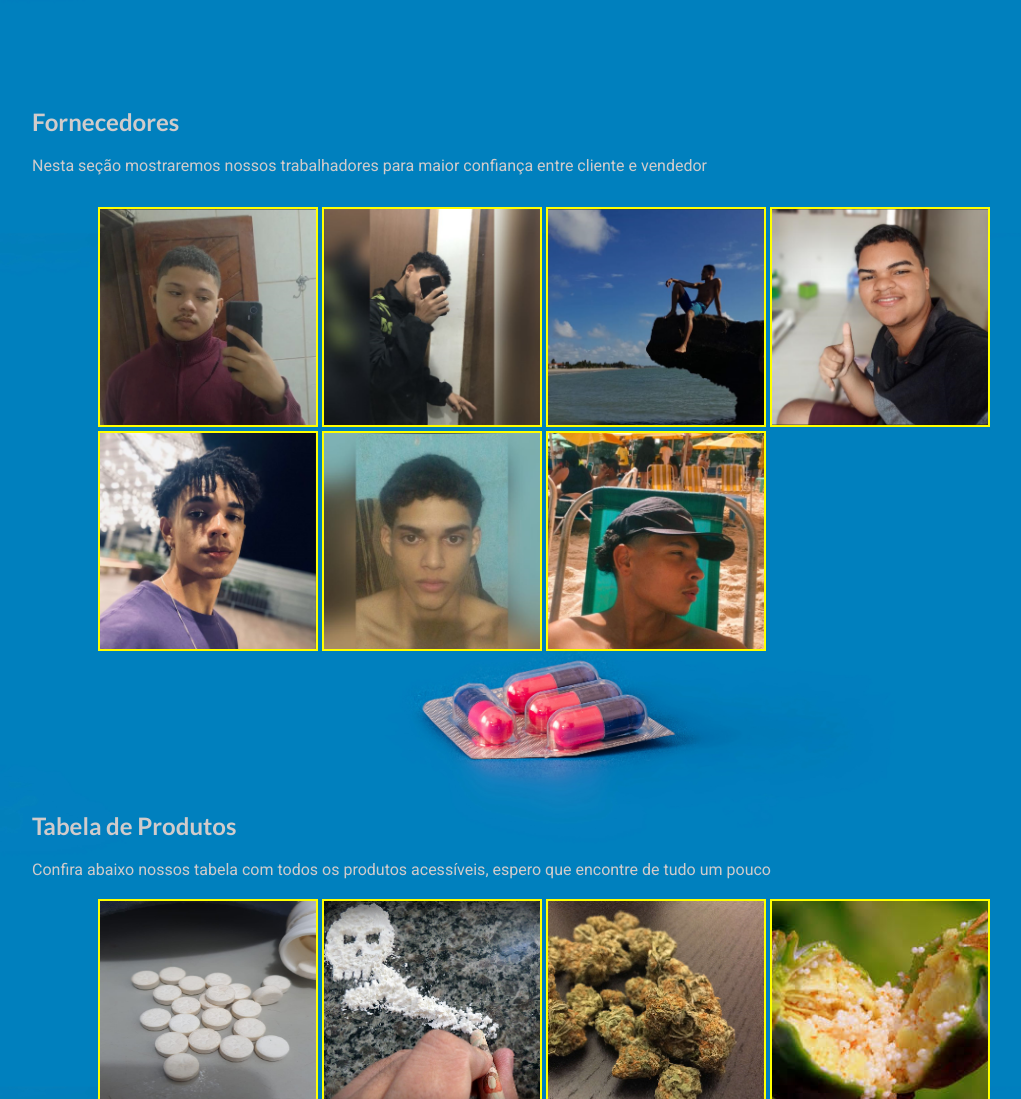
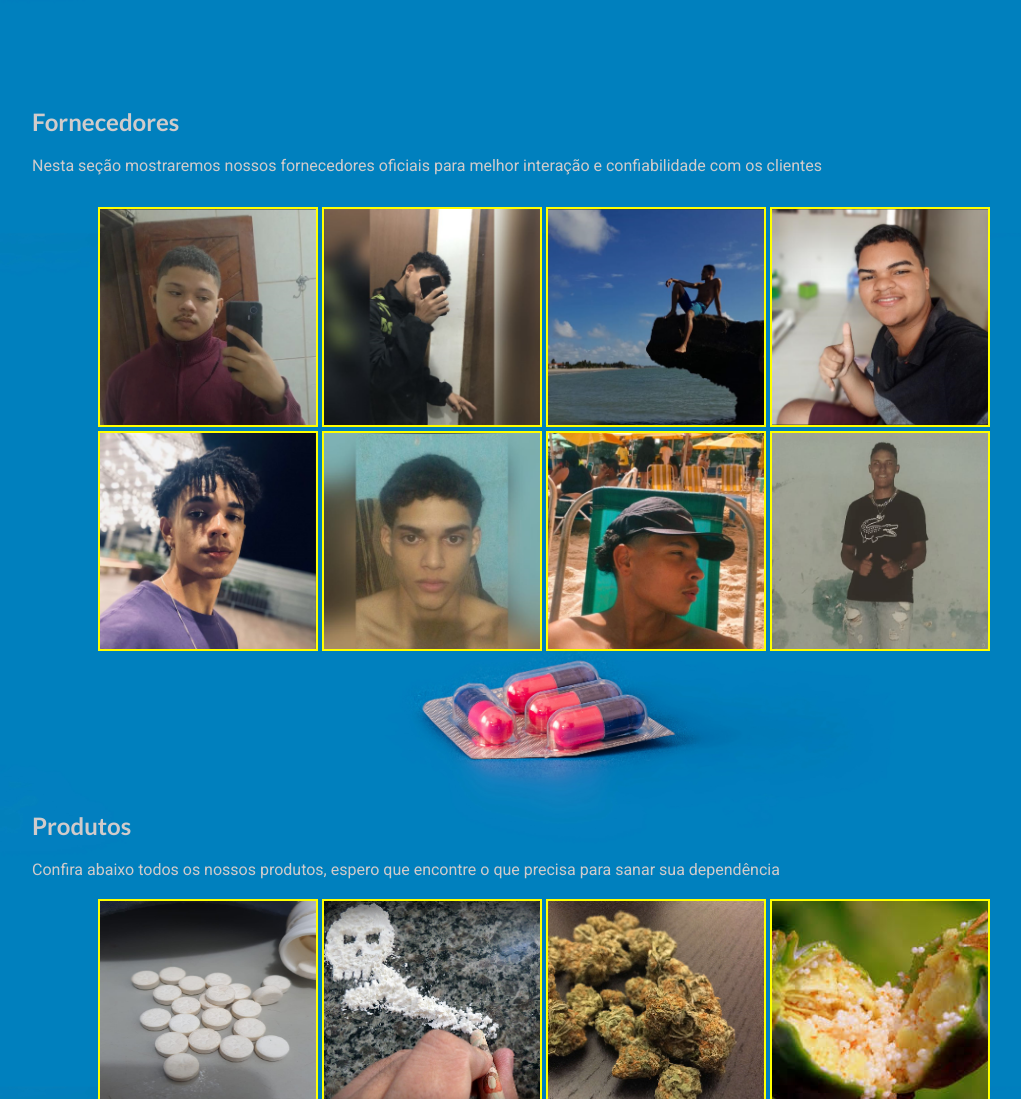
Before and after one commit to dfscx/biqueira, a plain HTML site: page index.html in a window 1280 px wide. Shown: the part 620-1719 px from the top of the page, without its empty margins (96-1117 px from the left). Drawn offline with Linux system fonts and the light colour scheme.

Commit message:
Novo fornecedor adicionado

```diff
--- a/index.html
+++ b/index.html
@@ -5,7 +5,7 @@
     <meta charset="UTF-8">
     <meta name="viewport" content="width=device-width, initial-scale=1.0">
     <title>Biqueira Online</title>
-    <link rel="stylesheet" href="/style.css">
+    <link rel="stylesheet" href="./style.css">
 </head>
 
 <body>
@@ -25,13 +25,13 @@
                 Aqui você poderá encontrar qualquer tipo de mercadoria para sanar seus desejo e anseios<br>
                 Fique a vontade para observar o site e conferir nossos produtos!
             </p>
-            <button type="submit" name="prodbtn">Produtos</button>
+            <button>Produtos</button>
         </section>
-
         <section class="fornecedores" id="fornecedores">
             <h1 class="espaco">Fornecedores</h1>
             <p class="espaco">
-                Nesta seção mostraremos nossos trabalhadores para maior confiança entre cliente e vendedor
+                Nesta seção mostraremos nossos fornecedores oficiais para melhor interação e confiabilidade com os
+                clientes
             </p>
             <div>
                 <img src="./assets/fornecedores/davi.png" class="f-img">
@@ -41,13 +41,13 @@
                 <img src="./assets/fornecedores/luis.png" class="f-img">
                 <img src="./assets/fornecedores/pedro.png" class="f-img">
                 <img src="./assets/fornecedores/richard.png" class="f-img">
+                <img src="./assets/fornecedores/ewerton.png" class="f-img">
             </div>
         </section>
-
         <section class="produtos" id="produtos">
-            <h1 class="espaco">Tabela de Produtos</h1>
+            <h1 class="espaco">Produtos</h1>
             <p class="espaco">
-                Confira abaixo nossos tabela com todos os produtos acessíveis, espero que encontre de tudo um pouco
+                Confira abaixo todos os nossos produtos, espero que encontre o que precisa para sanar sua dependência
             </p>
             <div>
                 <img src="./assets/produtos/anfetamina.jpeg" class="f-img">
@@ -59,8 +59,6 @@
                 <img src="./assets/produtos/metanfetamina.jpg" class="f-img">
             </div>
         </section>
-
-
     </main>
 </body>
 
```
